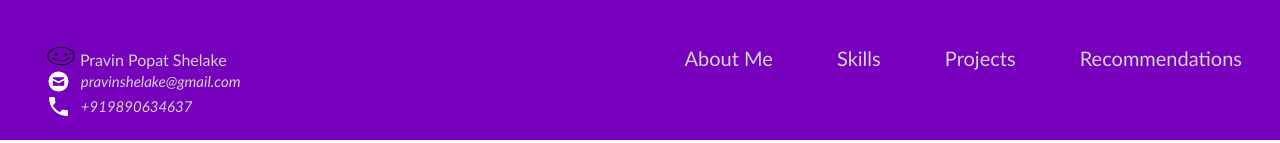
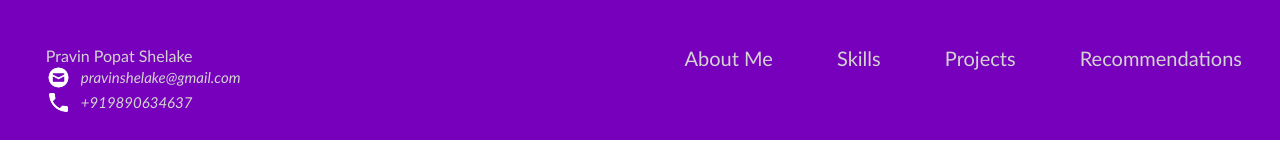
Before and after one commit to PravinShelake/PravinShelake-portfolio, a plain HTML site: page index.html in a window 1280 px wide. Shown: the top 143 px of the page. Drawn offline with Linux system fonts and the light colour scheme.

Commit message:
Update index.html
Commented the image for profile_name

```diff
--- a/index.html
+++ b/index.html
@@ -10,7 +10,7 @@
     <nav>
       <div id="home">
         <div class="profile_name">
-            <img src="html_finalprojimages/icons8-happy-50.png" height="20" width="30"/>
+           <!-- <img src="html_finalprojimages/icons8-happy-50.png" height="20" width="30"/>-->
              Pravin Popat Shelake
             <div class="contact_info">
                 <img src="html_finalprojimages/envelope.png" alt="https://icons8.com/icon/124377/circled-envelope"/>
```
